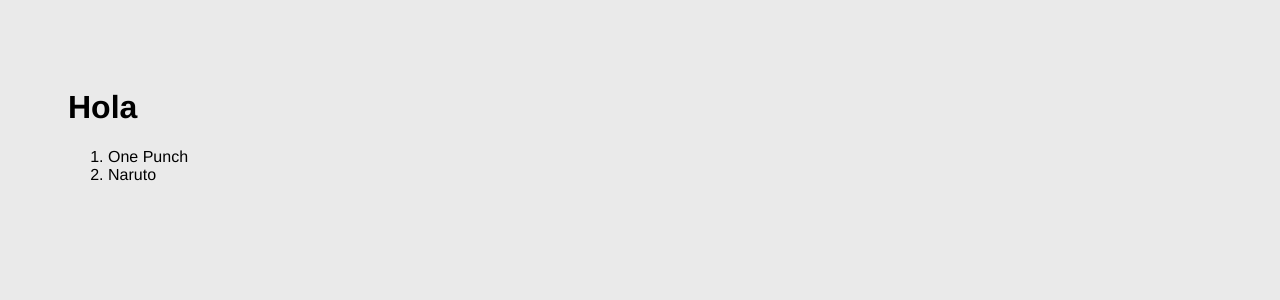
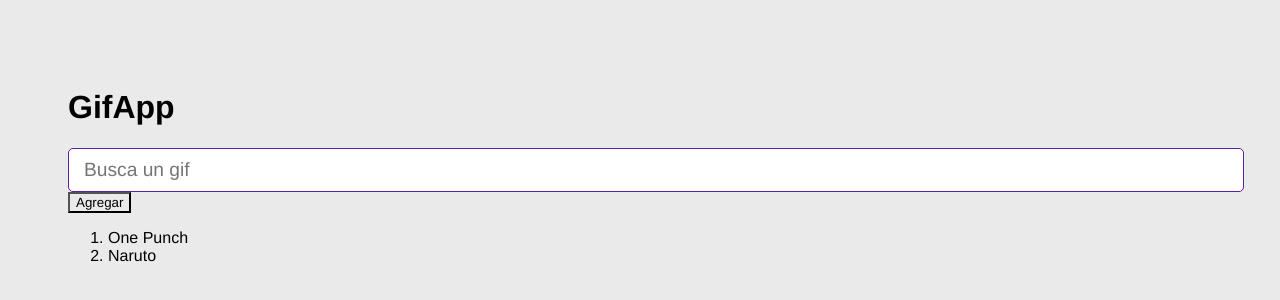
Before and after one commit to itsaalexk/gif-app, a React (Create React App) app: page / in a window 1280 px wide. Shown: the top 300 px of the page. Built offline with nearby package versions, Linux system fonts and the light colour scheme.

Commit message:
added AddCategory component

```diff
--- /dev/null
+++ b/src/componentes/AddCategory.jsx
@@ -0,0 +1,10 @@
+
+
+export const AddCategory = () => {
+  return (
+    <input
+    type ="text"
+    placeholder="Busca un gif">
+    </input>
+  )
+}
--- a/src/componentes/GifExpertApp.jsx
+++ b/src/componentes/GifExpertApp.jsx
@@ -1,16 +1,27 @@
 import {useState} from "react";
+import { AddCategory } from "./AddCategory";
+
+
 
 export const GifExpertApp = () => {
     const [categories, setCategories] = useState(["One Punch","Naruto"]);
 
+    const onAddCategory =()=>{
+        setCategories([...categories, "heroes"]);
+    }
+
   return (
     <>
-    <h1>Hola</h1>
+    <h1>GifApp</h1>
+    <AddCategory />
+    <button onClick={onAddCategory}>Agregar</button>
+
     <ol>
         {categories.map(elem=>{
             return <li key ={ elem }>{ elem }</li>
         })}
 
+
     </ol>
     </>
   )
```
